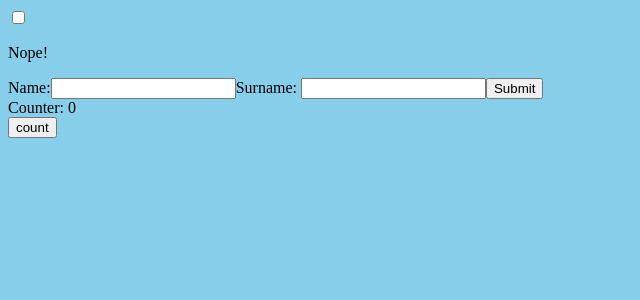
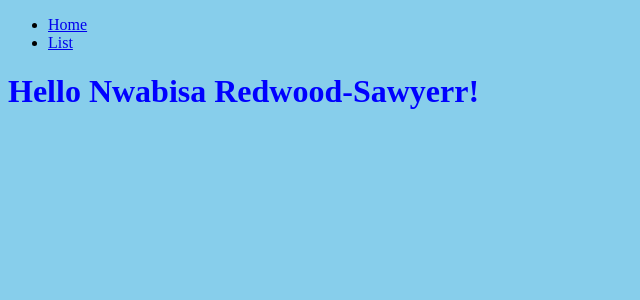
Before and after one commit to nwabimady/react-course, a React (Create React App) app: page / in a window 1280 px wide. Shown: the top 300 px of the page, without its empty margins (0-640 px from the left). Built offline with nearby package versions, Linux system fonts and the light colour scheme; the HTML template or start-up script is replaced by a standard one.

Commit message:
React Routing

```diff
--- a/package.json
+++ b/package.json
@@ -8,6 +8,7 @@
     "@testing-library/user-event": "^13.5.0",
     "react": "^18.2.0",
     "react-dom": "^18.2.0",
+    "react-router-dom": "^6.15.0",
     "react-scripts": "5.0.1",
     "web-vitals": "^2.1.4"
   },
--- a/src/App.jsx
+++ b/src/App.jsx
@@ -1,18 +1,35 @@
 import React from "react";
 import "./components/global.css";
-import { AppContext } from "./App-context";
-import { HelloCheckbox } from "./components/hello-checkbox";
-import { HelloForm } from "./components/hello-form";
-import { HelloCounter } from "./components/hello-counter";
+import { HelloListApi } from "./components/hello-list-api";
+import { BrowserRouter as Router, Route, Link, Routes } from "react-router-dom";
+import { HelloWorld } from "./components/hello-world";
 
 export function App() {
   return (
-    <>
-      <AppContext>
-        <HelloCheckbox />
-        <HelloForm />
-        <HelloCounter />
-      </AppContext>
-    </>
+    <Router>
+      <div>
+        <nav>
+          <ul>
+            <li>
+              <Link to="/">Home</Link>
+            </li>
+            <li>
+              <Link to="/List">List</Link>
+            </li>
+          </ul>
+        </nav>
+        <Routes>
+          <Route path="/list" element={<HelloListApi />}></Route>
+          <Route
+            path="/"
+            element={
+              <HelloWorld
+                person={{ name: "Nwabisa", surname: "Redwood-Sawyerr" }}
+              />
+            }
+          ></Route>
+        </Routes>
+      </div>
+    </Router>
   );
 }
```
Also changed, not shown: 1 other file (tests, documents, lock files or other folders).
